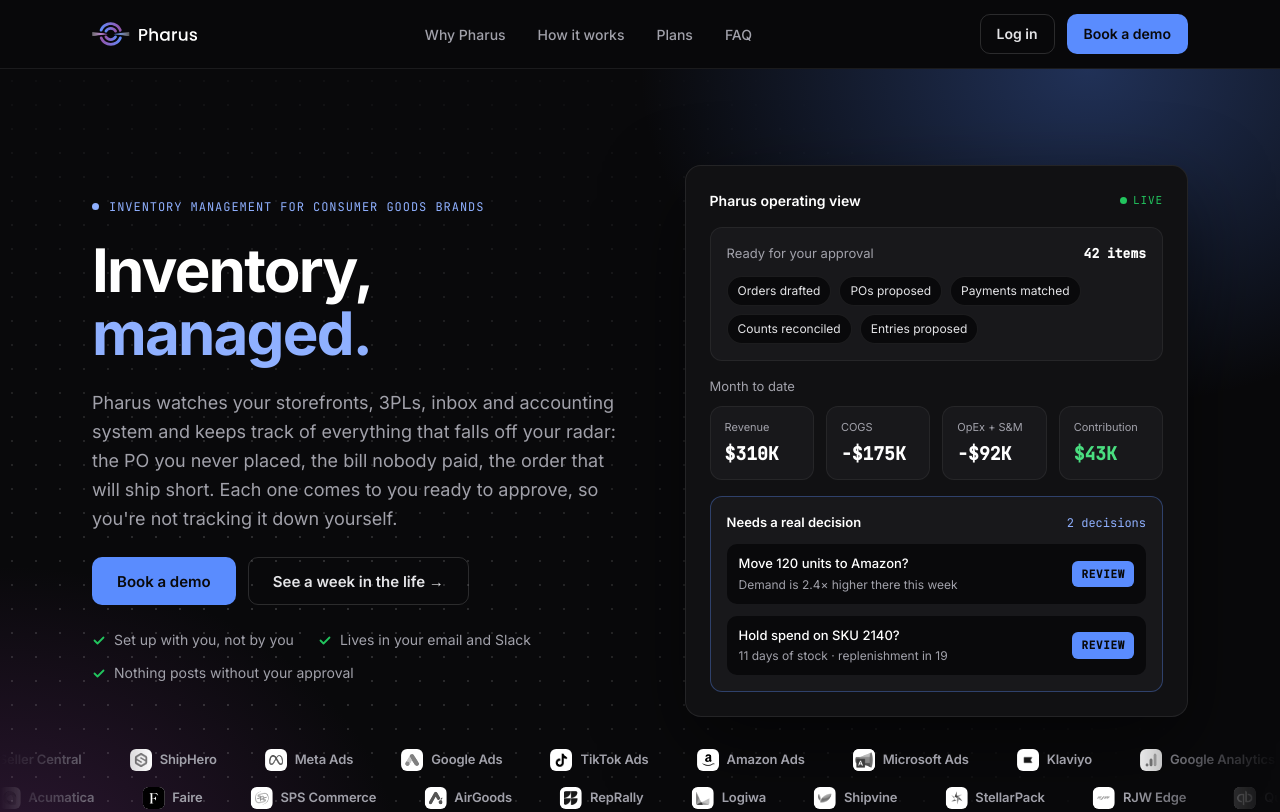
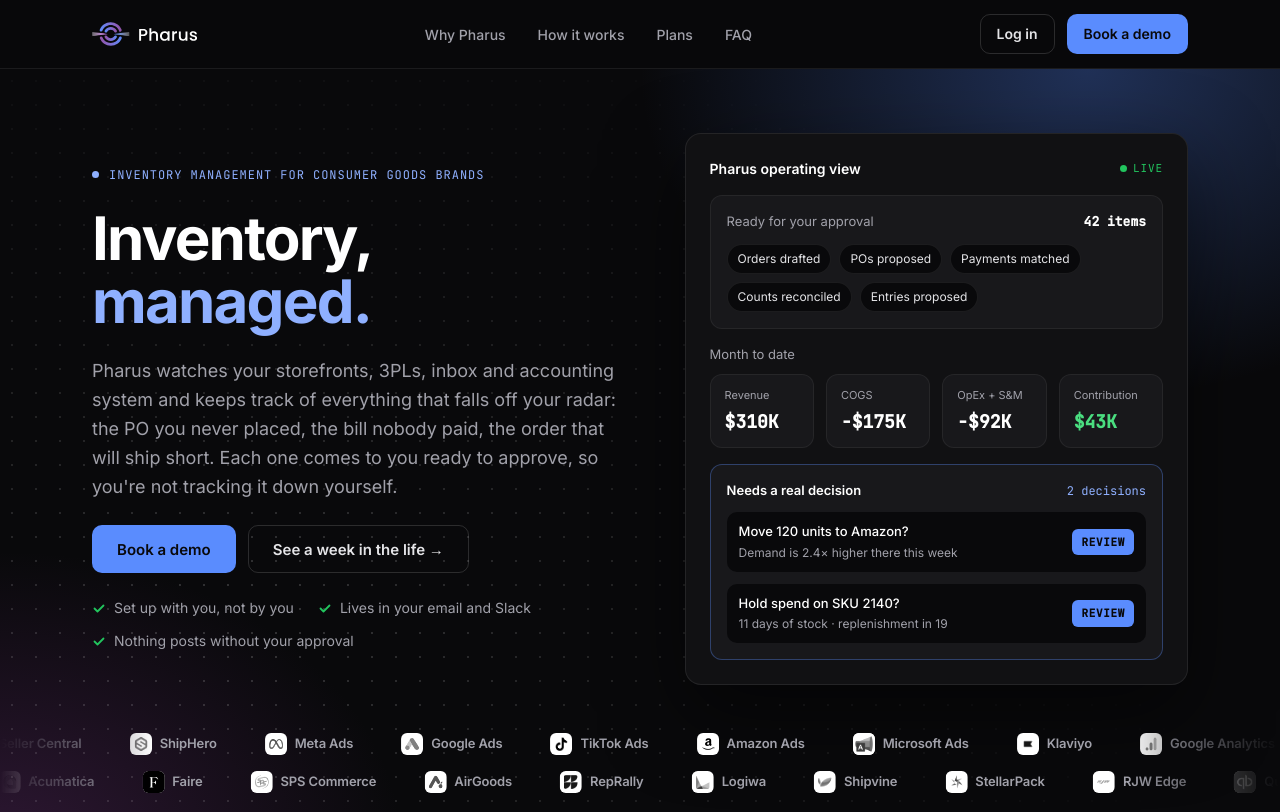
Before and after one commit to pharusai/pharus.ai, a plain HTML site: page index.html in a window 1280 px wide. Shown: the top 812 px of the page. Drawn offline with Linux system fonts and the light colour scheme.

Commit message:
Publish b64bdcb

```diff
--- a/index.html
+++ b/index.html
@@ -409,7 +409,7 @@ a{color:var(--accent-t);text-decoration:none}a:hover{color:#B7CBFF}
 svg.ico{width:14px;height:14px;flex:none}
 .ph-mono{font-family:'JetBrains Mono',ui-monospace,monospace}
 .ph-wrap{max-width:var(--wrap);margin:0 auto;padding:0 var(--s6)}
-.ph-sec{--sheet:28px;position:relative;isolation:isolate;background:var(--bg);border-top:1px solid var(--line);border-radius:var(--sheet) var(--sheet) 0 0;margin-top:calc(var(--sheet) * -1);padding:calc(var(--s9) + var(--sheet)) 0 calc(var(--s9) + var(--sheet))}
+.ph-sec{--sheet:12px;position:relative;isolation:isolate;background:var(--bg);border-top:1px solid var(--line);border-radius:var(--sheet) var(--sheet) 0 0;margin-top:calc(var(--sheet) * -1);padding:calc(var(--s9) + var(--sheet)) 0 calc(var(--s9) + var(--sheet))}
 .ph-sec.alt{background:var(--surface)}
 .anchor{display:block}
 .stack-l{display:flex;flex-direction:column;gap:var(--s7)}
@@ -457,8 +457,8 @@ h3{font-size:20px;line-height:1.3;letter-spacing:-.01em;font-weight:600;color:va
 
 
 /* ---- Hero ---- */
-.top{position:relative;overflow:hidden;isolation:isolate;padding-bottom:calc(var(--sheet-top,28px) + 8px);background:radial-gradient(50% 60% at 85% 0%,rgba(52,82,150,.55),transparent 70%),radial-gradient(45% 55% at 0% 100%,rgba(90,40,100,.45),transparent 70%),var(--bg)}
-.hero{padding:var(--s9) 0 var(--s6);position:relative}
+.top{position:relative;overflow:hidden;isolation:isolate;padding-bottom:calc(var(--sheet-top,12px) + var(--s7));background:radial-gradient(50% 60% at 85% 0%,rgba(52,82,150,.55),transparent 70%),radial-gradient(45% 55% at 0% 100%,rgba(90,40,100,.45),transparent 70%),var(--bg)}
+.hero{padding:var(--s8) 0 var(--s7);position:relative}
 .ph-hero-grid{display:grid;grid-template-columns:minmax(0,1.05fr) minmax(0,1fr);gap:var(--s8);align-items:center}
 .hero-copy{display:flex;flex-direction:column;gap:var(--s5);align-items:flex-start}
 .hero-lead{font-size:18px;line-height:1.6;color:var(--muted);max-width:540px}
@@ -499,7 +499,7 @@ h3{font-size:20px;line-height:1.3;letter-spacing:-.01em;font-weight:600;color:va
 .marquee li:hover{color:var(--strong)}
 .marquee img{filter:grayscale(1) contrast(1.15);width:22px;height:22px;padding:4px;border-radius:6px;background:#fff;object-fit:contain;flex:none}
 .marquee img.full{padding:0}
-.marquee.soon{padding-bottom:var(--s6)}
+.marquee.soon{padding-bottom:0}
 .marquee.soon .marquee-t{animation-direction:reverse;animation-duration:55s}
 .marquee:not(.soon){padding-bottom:var(--s4)}
 @keyframes marquee{to{transform:translateX(-100%)}}
@@ -584,7 +584,7 @@ h3{font-size:20px;line-height:1.3;letter-spacing:-.01em;font-weight:600;color:va
   .ph-day-row{grid-template-columns:72px minmax(0,1fr)}
   .ph-day-status{grid-column:2;text-align:left;padding-top:0}
   .ph-kpi{grid-template-columns:repeat(2,minmax(0,1fr))}
-  .ph-sec{padding:calc(72px + var(--sheet)) 0}.cta-sec{padding:0 0 72px}.hero{padding:64px 0 var(--s6)}
+  .ph-sec{padding:calc(72px + var(--sheet)) 0}.cta-sec{padding:0 0 72px}.hero{padding:var(--s7) 0 var(--s6)}.top{padding-bottom:calc(var(--sheet-top,12px) + var(--s6))}
   .ph-nav{display:none}
   .mnav{display:block}
   .hdr-r .login{display:none}
```
